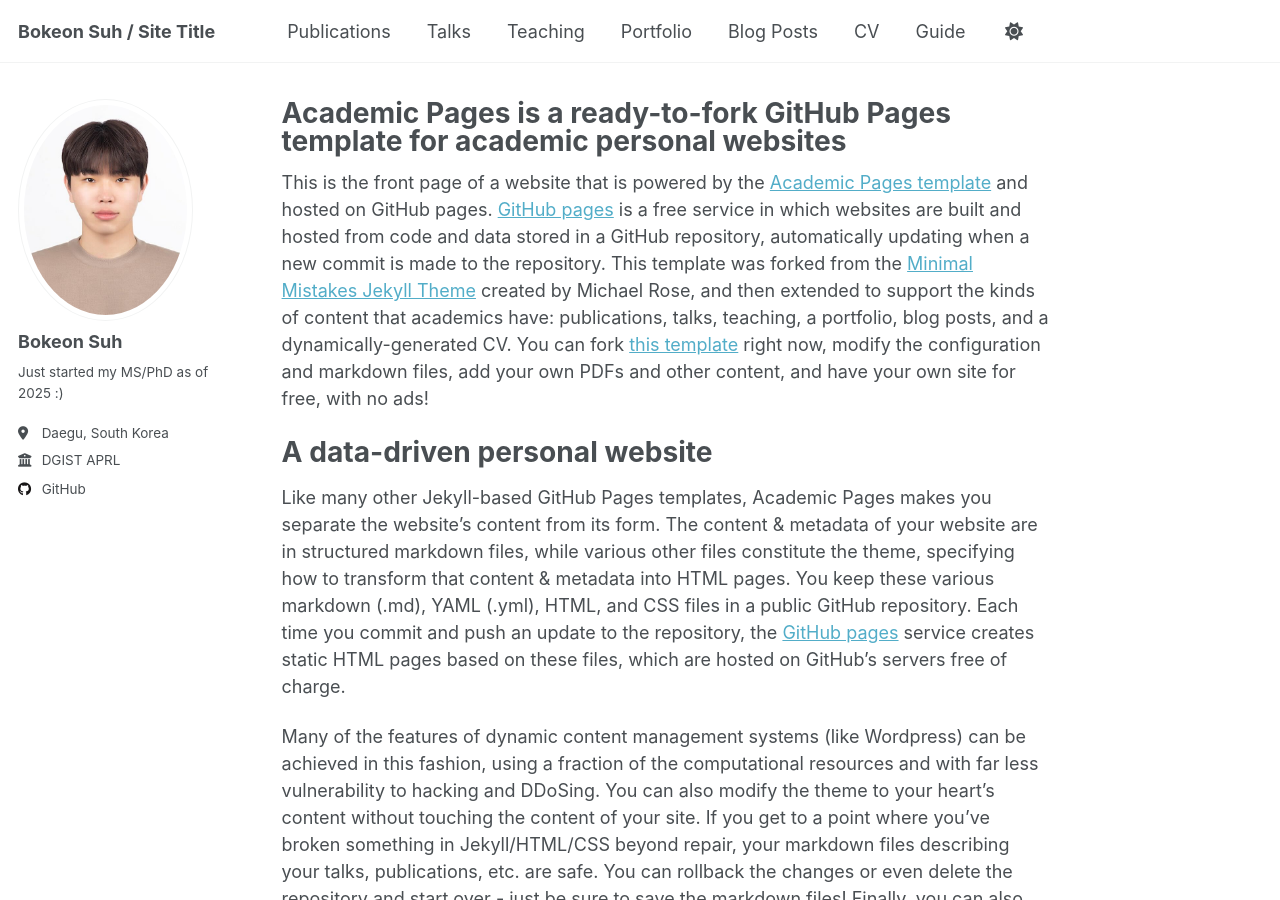
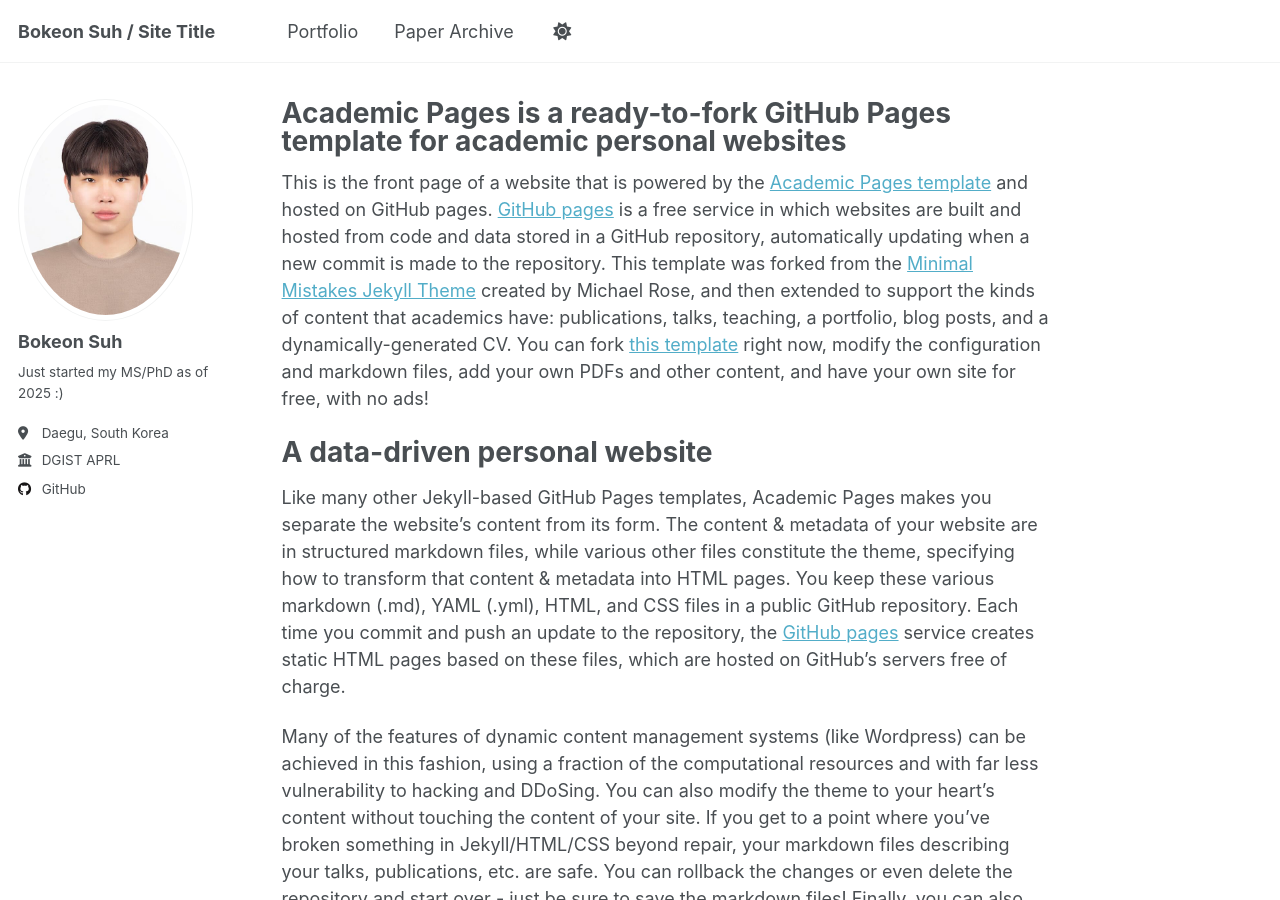
Before and after one commit to bksuh/bksuh.github.io, a Jekyll site: the page built from _pages/about.md, in a window 1280 px wide and 900 px high. Built offline with Jekyll 4.4.1, drawn with Linux system fonts in a browser that asks for light colours.

Commit message:
Update navigation.yml

```diff
--- a/_data/navigation.yml
+++ b/_data/navigation.yml
@@ -8,26 +8,26 @@
 #      Markdown formatted page while the second is generated using JSON.
 
 main:
-  - title: "Publications"
-    url: /publications/
+  # - title: "Publications"
+  #   url: /publications/
 
-  - title: "Talks"
-    url: /talks/
+  # - title: "Talks"
+  #   url: /talks/
 
-  - title: "Teaching"
-    url: /teaching/
+  # - title: "Teaching"
+  #   url: /teaching/
 
   - title: "Portfolio"
     url: /portfolio/
 
-  - title: "Blog Posts"
+  - title: "Paper Archive"
     url: /year-archive/
 
-  - title: "CV"
-    url: /cv/
+  # - title: "CV"
+  #   url: /cv/
 
-  # - title: "CV"
-  #   url: /cv-json/
+  # # - title: "CV"
+  # #   url: /cv-json/
 
-  - title: "Guide"
-    url: /markdown/
+  # - title: "Guide"
+  #   url: /markdown/
```
